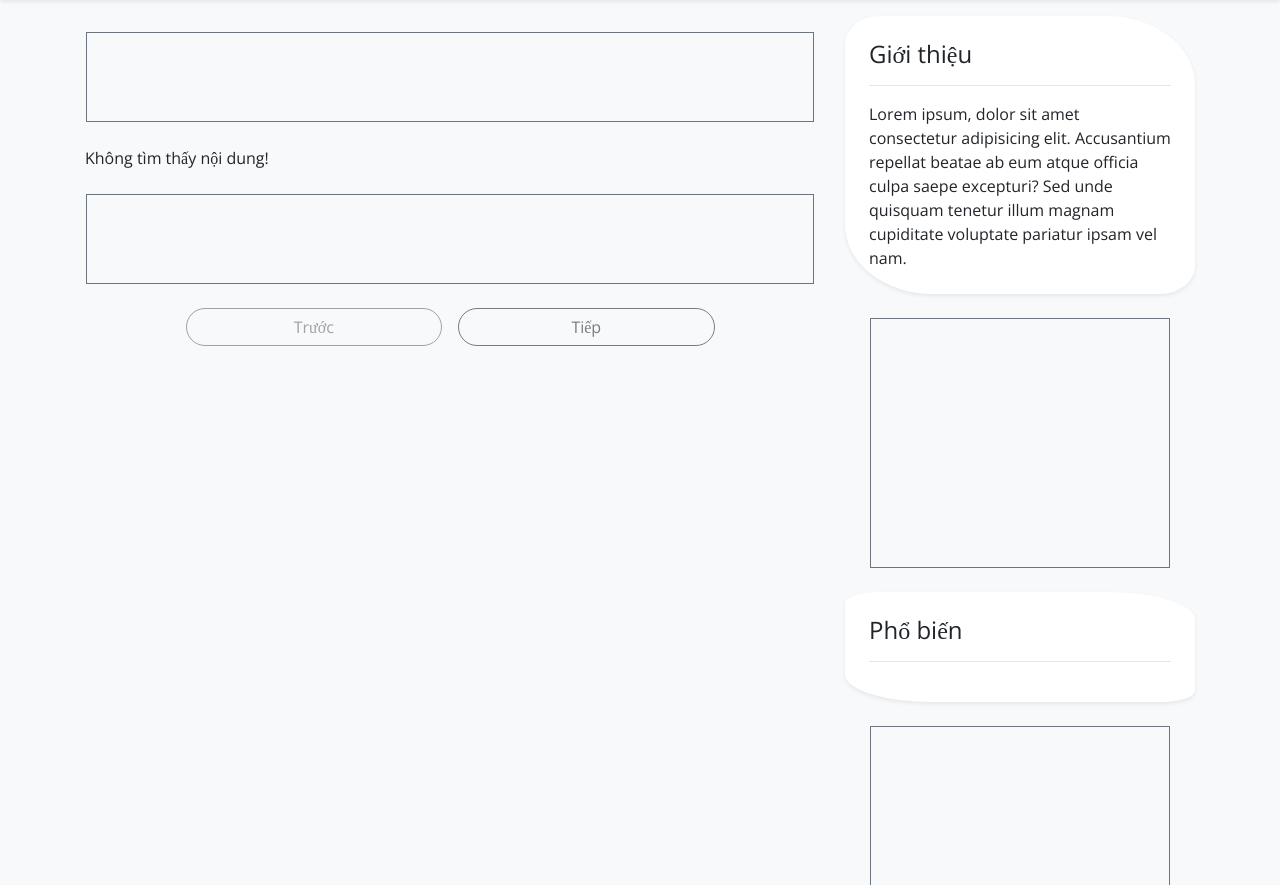
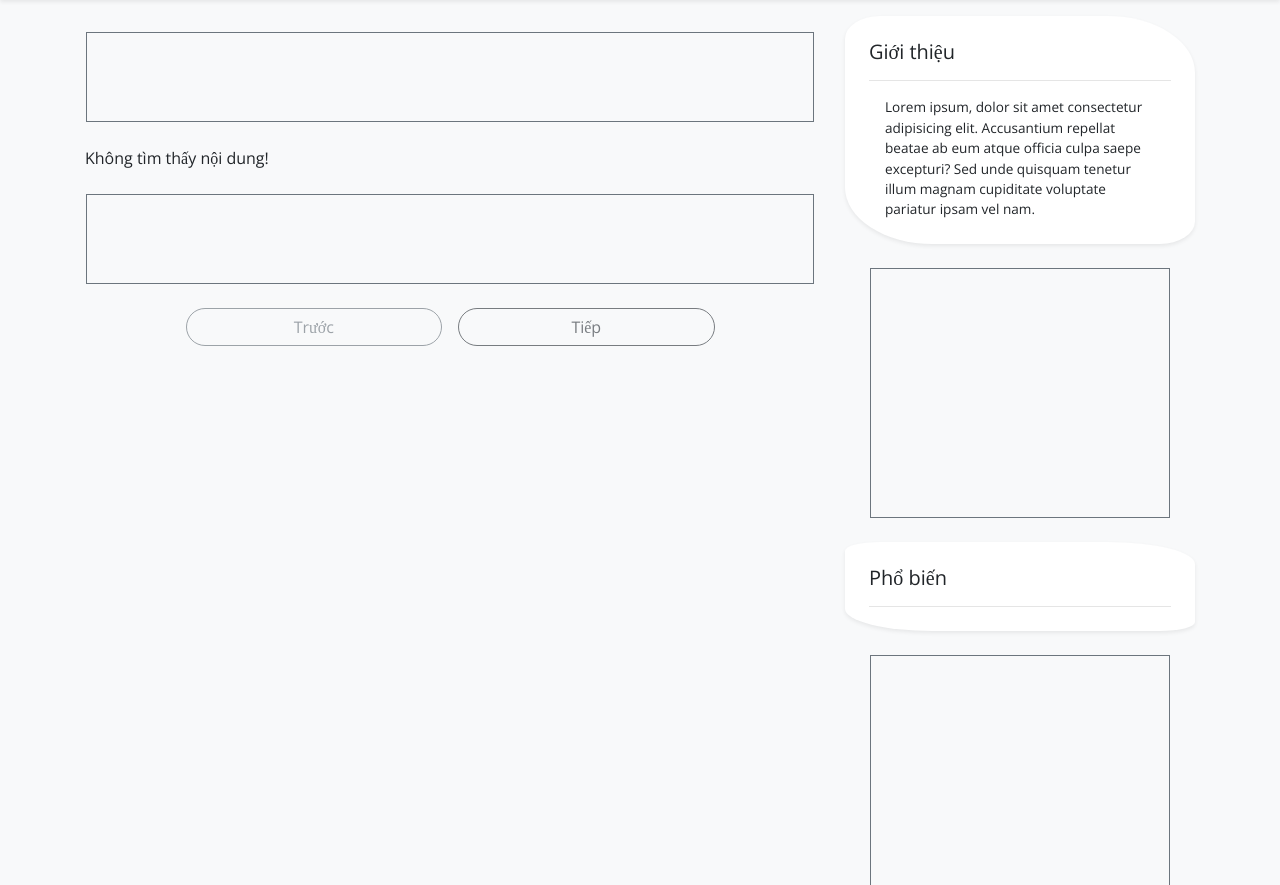
Before and after one commit to thinhcode/thinhblog-dj, a Django app: page / in a window 1280 px wide. Shown: the part 80-965 px from the top of the page. Run offline with Django 3.2, Linux system fonts and the light colour scheme; data that the repository does not hold is empty; some libraries are stand-ins or nearby versions.

Commit message:
change font size sidebar

```diff
--- a/blogs/views.py
+++ b/blogs/views.py
@@ -3,8 +3,7 @@ from django.db.models import F, Q
 from django.views.generic import base, ListView, DetailView
 from .models import Ad, Category, Page, Post, Setting
 
-# TODO: this should is 6
-PAGINATED = 4
+PAGINATED = 6
 
 
 def get_ad_queryset(style_id: int):
--- a/src/assets/blogs/css/style.css
+++ b/src/assets/blogs/css/style.css
@@ -71,6 +71,10 @@ footer .container:hover {
     border-radius: 10% 25%;
 }
 
+.side-small-text {
+    font-size: .85rem;
+}
+
 #blog-name {
     color: #222831;
     font-family: "Major Mono Display", serif;
--- a/templates/blogs/sidebar.html
+++ b/templates/blogs/sidebar.html
@@ -1,18 +1,18 @@
 <aside class="col-lg-4">
   <div class="bg-white p-4 mb-4 rounded-note shadow-sm">
-    <h4>Giới thiệu</h4>
+    <h5>Giới thiệu</h5>
     <hr>
-    <p class="mb-0">Lorem ipsum, dolor sit amet consectetur adipisicing elit. Accusantium repellat beatae ab eum atque officia culpa saepe excepturi? Sed unde quisquam tenetur illum magnam cupiditate voluptate pariatur ipsam vel nam.</p>
+    <p class="side-small-text mb-0 px-3">Lorem ipsum, dolor sit amet consectetur adipisicing elit. Accusantium repellat beatae ab eum atque officia culpa saepe excepturi? Sed unde quisquam tenetur illum magnam cupiditate voluptate pariatur ipsam vel nam.</p>
   </div>
   <div class="text-center mb-4">
     <div class="ad ad-300x250">{{ ad_300x250.html_code|safe }}</div>
   </div>
   <div class="bg-white p-4 mb-4 overflow-hidden rounded-note shadow-sm">
-    <h4>Phổ biến</h4>
-    <hr>
-    <ul class="list-group list-group-flush">
+    <h5>Phổ biến</h5>
+    <hr class="mb-0">
+    <ul class="list-group list-group-flush side-small-text">
       {% for top_post in top_posts %}
-      <li class="list-group-item d-flex list-group-item-action justify-content-between align-items-center px-2">
+      <li class="list-group-item d-flex list-group-item-action justify-content-between align-items-center px-3">
         <a href="{{ top_post.get_absolute_url }}" class="text-decoration-none text-dark link">{{ top_post }}</a>
         <span class="badge badge-dark">{{ top_post.views }}</span>
       </li>
```
